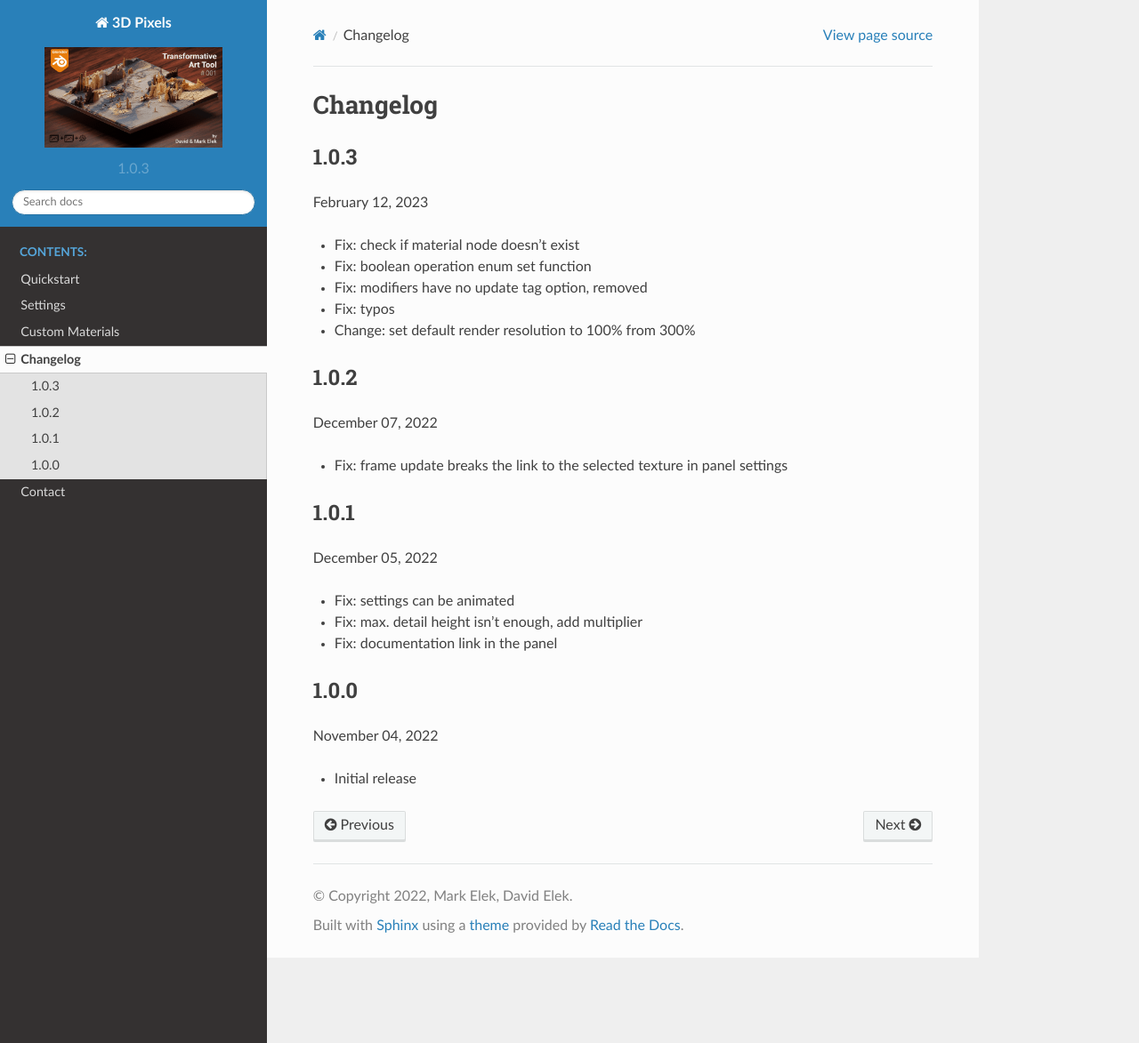
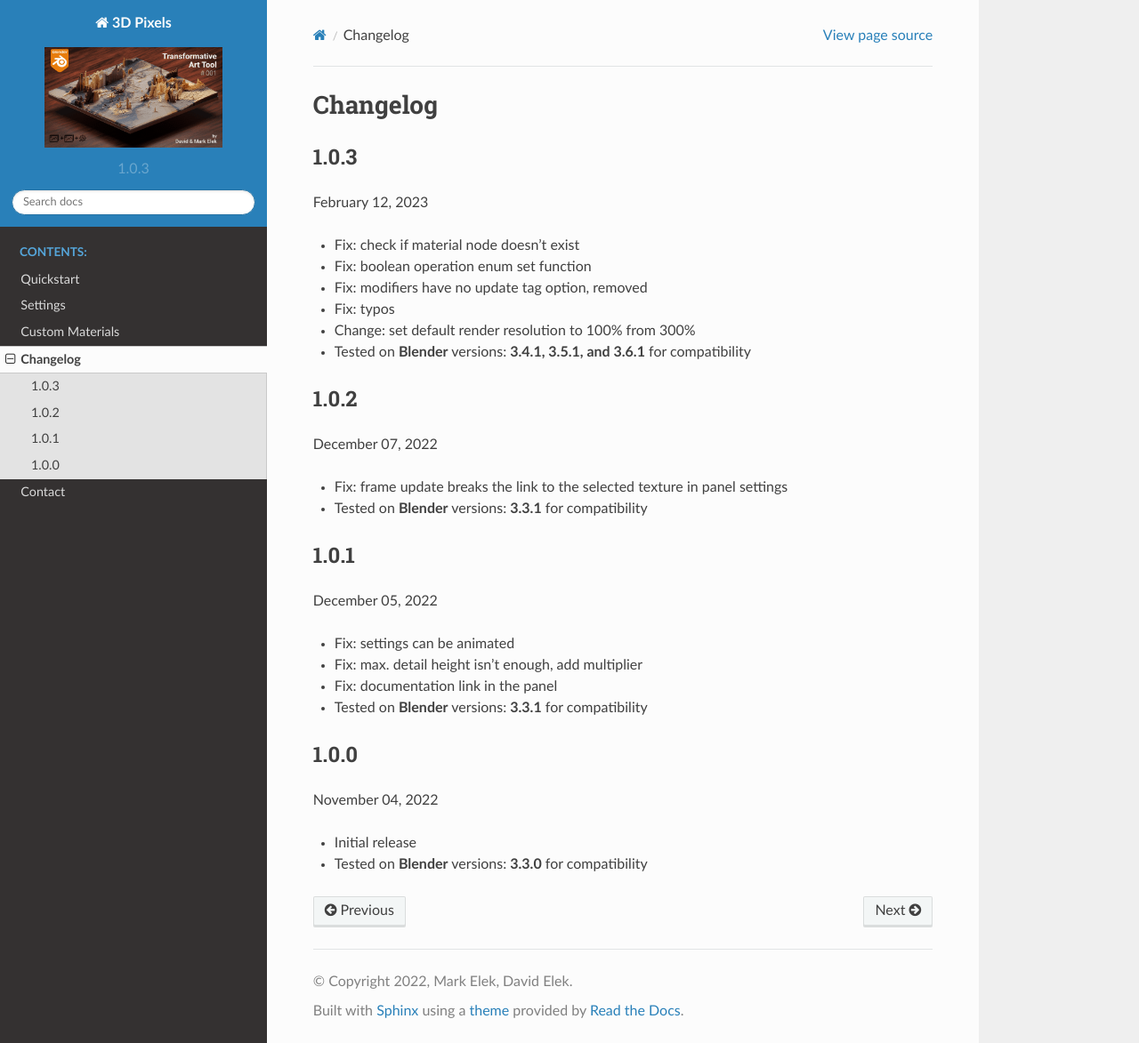
Before and after one commit to markelekdotcom/3d-pixels, a Sphinx documentation site: the page built from docs/changelog.rst, in a window 1280 px wide and 1173 px high. Shown: the whole window at 89% size. Built offline with Sphinx 7.4.7 and the Read the Docs theme 2.0.0, drawn with Linux system fonts in a browser that asks for light colours.

Commit message:
Update: changelog with compatibility info

```diff
--- a/docs/changelog.rst
+++ b/docs/changelog.rst
@@ -12,6 +12,7 @@ February 12, 2023
 * Fix: modifiers have no update tag option, removed
 * Fix: typos
 * Change: set default render resolution to 100% from 300%
+* Tested on **Blender** versions: **3.4.1, 3.5.1, and 3.6.1** for compatibility
 
 1.0.2
 ------
@@ -19,6 +20,7 @@ February 12, 2023
 December 07, 2022
 
 * Fix: frame update breaks the link to the selected texture in panel settings
+* Tested on **Blender** versions: **3.3.1** for compatibility
 
 1.0.1
 ------
@@ -28,6 +30,7 @@ December 05, 2022
 * Fix: settings can be animated
 * Fix: max. detail height isn't enough, add multiplier
 * Fix: documentation link in the panel
+* Tested on **Blender** versions: **3.3.1** for compatibility
 
 1.0.0
 ------
@@ -35,3 +38,4 @@ December 05, 2022
 November 04, 2022
 
 * Initial release
+* Tested on **Blender** versions: **3.3.0** for compatibility
```
